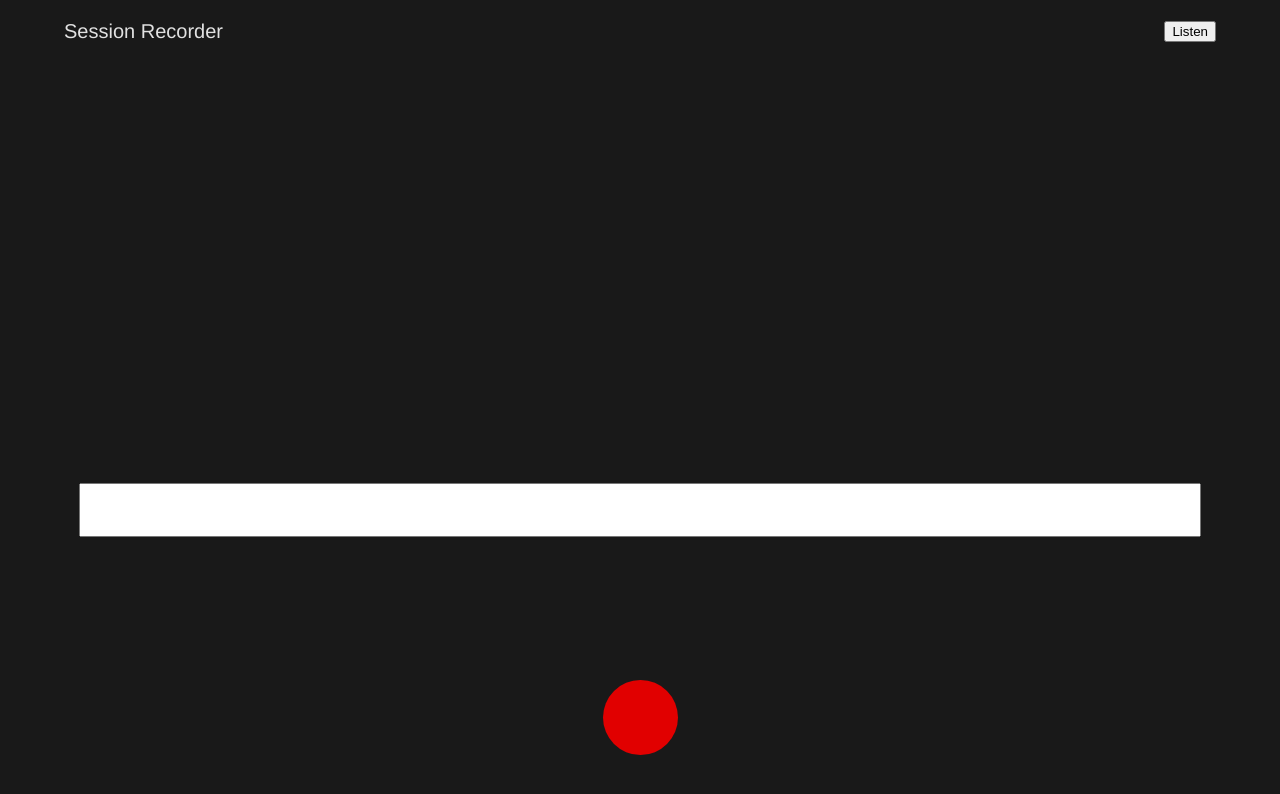
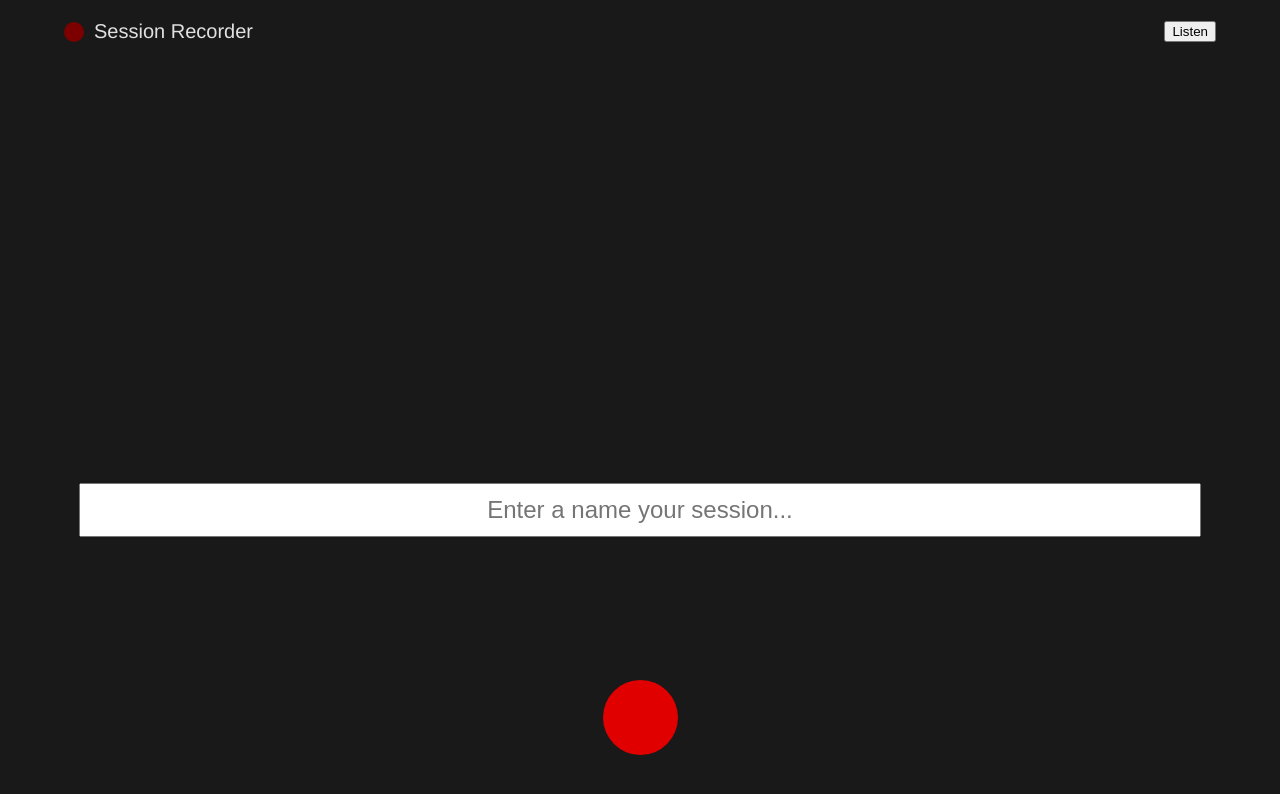
Before and after one commit to Macflash/session-recorder, a React (Create React App) app: page / in a window 1280 px wide. Shown: the top 794 px of the page. Built offline with nearby package versions, Linux system fonts and the light colour scheme.

Commit message:
Icons and fit and polish

```diff
--- a/src/components/buttons/arrowButton.tsx
+++ b/src/components/buttons/arrowButton.tsx
@@ -7,14 +7,15 @@ export interface IArrowButtonProps extends IButtonProps {
 
 export class ArrowButton extends PureComponent<IArrowButtonProps> {
     render() {
-        const { direction, disabled, size = "75px" } = this.props;
+        const { onClick, title, direction, disabled, size = "75px" } = this.props;
         const height = "calc(.5 * " + size + ")";
         const width = "calc(.8 *" + size + ")";
         const color = disabled ? "rgb(50,50,50)" : "rgb(125,125,125)";
+        const unclickable = disabled || !onClick;
         return <button
-            disabled={disabled}
-            onClick={this.props.onClick}
-            title={this.props.title}
+            disabled={unclickable}
+            onClick={onClick}
+            title={title}
             style={{
                 height: 0,
                 width: 0,
@@ -23,7 +24,7 @@ export class ArrowButton extends PureComponent<IArrowButtonProps> {
                 borderBottom: height + " solid transparent",
                 borderLeft: direction == "right" ? width + " solid " + color : "none",
                 borderRight: direction == "left" ? width + " solid " + color : "none",
-                cursor: disabled ? undefined : "pointer"
+                cursor: unclickable ? undefined : "pointer"
             }}
         />
     }
--- a/src/components/buttons/buttonProps.ts
+++ b/src/components/buttons/buttonProps.ts
@@ -1,6 +1,6 @@
 export interface IButtonProps {
-    onClick: () => void;
-    title: string;
+    onClick?: () => void;
+    title?: string;
     size?: string;
     disabled?: boolean;
 }
--- a/src/components/buttons/recordButton.tsx
+++ b/src/components/buttons/recordButton.tsx
@@ -6,17 +6,20 @@ export interface IRecordButtonProps extends IButtonProps {
 
 export class RecordButton extends PureComponent<IRecordButtonProps> {
     render() {
-        const size = this.props.size || "75px";
+        const { onClick, title, disabled, size = "75px" } = this.props;
+        const color = disabled ? "rgb(125,0,0)" : "rgb(225,0,0)";
+        const unclickable = disabled || !onClick;
         return <button
-            onClick={this.props.onClick}
-            title={this.props.title}
+            onClick={onClick}
+            title={title}
+            disabled={unclickable}
             style={{
                 height: size,
                 width: size,
                 borderRadius: size,
-                backgroundColor: "rgb(225,0,0)",
+                backgroundColor: color,
                 border: "none",
-                cursor: "pointer"
+                cursor: unclickable ? undefined : "pointer",
             }}
         />
     }
--- a/src/components/layout/titleBar.tsx
+++ b/src/components/layout/titleBar.tsx
@@ -1,15 +1,29 @@
 import React, { Component } from 'react';
 import { CurrentScreen } from '../screens/baseScreen';
+import { RecordButton } from '../buttons/recordButton';
+
+export type Icon = "recording" | "armed";
 
 export interface ITitleBarProps {
+    icon?: Icon,
     title?: string,
     screen: CurrentScreen,
     onScreenChange: (newScreen: CurrentScreen) => void
 };
 
 export class TitleBar extends Component<ITitleBarProps> {
+    public static renderIcon(icon?: Icon): React.ReactNode {
+        const size = "20px";
+        switch (icon) {
+            case "recording":
+                return <RecordButton size={size} />
+            default:
+                return <RecordButton size={size} disabled={true} />
+        }
+    }
+
     render() {
-        const { title, screen } = this.props;
+        const { title, screen, icon } = this.props;
         return (
             <div
                 style={{
@@ -20,9 +34,9 @@ export class TitleBar extends Component<ITitleBarProps> {
                     display: "flex",
                     fontSize: "125%",
                 }}>
-                {(status == "recording" || status == "armed") && "Recording"}
-                {title}
-                {(screen == "record" || screen =="start") && <button style={{ marginLeft: "auto" }} onClick={() => { this.props.onScreenChange("listen") }}>Listen</button>}
+                {TitleBar.renderIcon(icon)}
+                <span style={{ margin: "0 10px" }}>{title}</span>
+                {(screen == "record" || screen == "start") && <button style={{ marginLeft: "auto" }} onClick={() => { this.props.onScreenChange("listen") }}>Listen</button>}
                 {screen == "listen" && <button style={{ marginLeft: "auto" }} onClick={() => { this.props.onScreenChange("record") }}>Record</button>}
             </div>
         );
--- a/src/components/recorder.tsx
+++ b/src/components/recorder.tsx
@@ -303,7 +303,7 @@ export class Recorder extends Component<IRecorderProps, IRecorderState> {
     render() {
         const { status, clips, lastClip } = this.state;
         return (
-            <BaseScreen title={"Recording " + (this.props.title || "")} screen="record" onScreenChange={this.props.onScreenChange}>
+            <BaseScreen icon={status as any} title={"Recording " + (this.props.title || "")} screen="record" onScreenChange={this.props.onScreenChange}>
                 <TrackList
                     clips={clips}
                     onClipPlayed={this.stop}
--- a/src/components/screens/baseScreen.tsx
+++ b/src/components/screens/baseScreen.tsx
@@ -14,7 +14,7 @@ export class BaseScreen extends Component<IScreenProps> {
     render() {
         return (
             <ScreenWrapper>
-                <TitleBar title={this.props.title} screen={this.props.screen} onScreenChange={this.props.onScreenChange} />
+                <TitleBar {...this.props} />
                 {this.props.children}
             </ScreenWrapper>
         );
--- a/src/components/screens/startScreen.tsx
+++ b/src/components/screens/startScreen.tsx
@@ -14,8 +14,9 @@ export class StartScreen extends Component<IStartScreenProps> {
     render() {
         return (
             <BaseScreen title="Session Recorder" screen={this.props.screen} onScreenChange={this.props.onScreenChange}>
-                <PaddedBar style={{height: "100px"}}>
+                <PaddedBar style={{ height: "100px" }}>
                     <input
+                        placeholder="Enter a name your session..."
                         onChange={e => {
                             this.props.onSessionNameChange(e.target.value);
                         }}
@@ -32,7 +33,7 @@ export class StartScreen extends Component<IStartScreenProps> {
                 </PaddedBar>
                 <ButtonBar>
                     <RecordButton
-                        onClick={()=>{this.props.onScreenChange("record")}}
+                        onClick={() => { this.props.onScreenChange("record") }}
                         title="Start a new session"
                     />
                 </ButtonBar>
```
